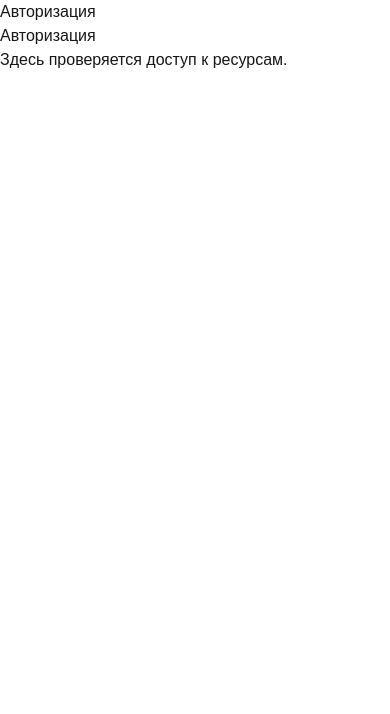
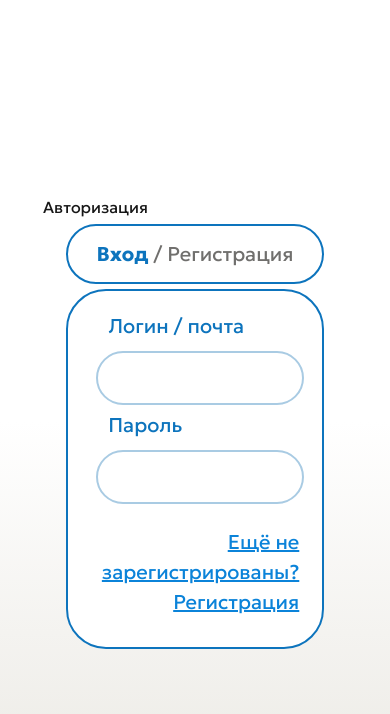
Before and after one commit to LeningradAfterTheVictory/Frontend, a Next.js app in the folder leningrad/: page /authorization in a window 390 px wide. Shown: the top 714 px of the page. Built offline with nearby package versions, Linux system fonts and the light colour scheme.

Commit message:
fix: added phone version

```diff
--- a/leningrad/app/authorization/page.js
+++ b/leningrad/app/authorization/page.js
@@ -1,8 +1,32 @@
-export default function AuthorizationPage() {
-    return (
-        <div>
-            <h1>Авторизация</h1>
-            <p>Здесь проверяется доступ к ресурсам.</p>
-        </div>
-    );
+import React from 'react';
+import './style.css';
+
+export default function AuthorizationPage()
+{
+    const backgroundTransition = React.createElement("div", {className: "transition"});
+    const enterText = React.createElement("div", {className: "enter_style"}, "Вход");
+    const regText = React.createElement("div", {className: "reg_style"}, " / Регистрация");
+    const enterSign = React.createElement("div", {className: "input_border1"}, enterText, regText);
+
+    const loginEmailLabelUnformatted = React.createElement("p", {className: "input_label"}, "Логин / почта");
+    const passwordLabelUnformatted = React.createElement("p", {className: "input_label"}, "Пароль");
+    const loginEmailLabel = React.createElement("div", {className: "input_left"}, loginEmailLabelUnformatted);
+    const passwordLabel = React.createElement("div", {className: "input_left"}, passwordLabelUnformatted);
+
+    const loginEmailInputboxUnformated = React.createElement("input", {type: "text", className: "input_text"});
+    const passwordInputboxUnformated = React.createElement("input", {type: "password", className: "input_text"});
+    const loginEmailInputbox = React.createElement("div", {className: "input_center"}, loginEmailInputboxUnformated);
+    const passwordInputbox = React.createElement("div", {className: "input_center"}, passwordInputboxUnformated);
+
+    const registrationHyperlink1 = React.createElement("a", {className: "hyper_register", href:"itmo.ru"}, "Ещё не зарегистрированы?");
+    const registrationHyperlink2 = React.createElement("a", {className: "hyper_register", href:"itmo.ru"}, "Регистрация");
+
+    const inputPart = React.createElement("div", {className: "input_piece"}, loginEmailLabel, loginEmailInputbox, passwordLabel, passwordInputbox)
+    const hyperPart = React.createElement("div", {className: "caution_buttons"}, registrationHyperlink1, registrationHyperlink2);
+    const inputBlock = React.createElement("div", {className: "input_border2"}, inputPart, hyperPart);
+
+    const authenticationBlocks = React.createElement("div", {className: "enter_sign"}, enterSign, inputBlock);
+    const authenticationPage = React.createElement("div", {className: "result_page"}, backgroundTransition, authenticationBlocks);
+
+    return authenticationPage;
 }
--- /dev/null
+++ b/leningrad/app/authorization/style.css
@@ -0,0 +1,154 @@
+@import url('https://fonts.googleapis.com/css2?family=Geologica:wght@400;700&display=swap');
+
+:root {
+    --main-color: #0D74BD;
+}
+
+html, body {
+    height: 100%;
+    width: 100%;
+    margin: 0;
+}
+
+.transition {
+    background: linear-gradient(#FFFFFF, #E9E7E1);
+    width: 100%;
+    height: 50%;
+    position: fixed;
+    top: 50%;
+    left: 0;
+    z-index: -1;
+}
+
+body {
+    display: flex;
+    align-items: center;
+    justify-content: center;
+    font-family: "Geologica";
+}
+
+.enter_sign {
+    display: flex;
+    flex-direction: column;
+    align-items: center;
+    width: 38%;
+    margin: 0;
+    font-size: 25px;
+}
+
+.input_border1 {
+    display: flex;
+    justify-content: center;
+
+    border: 2px solid var(--main-color);
+    border-radius: 40px;
+    width: 100%;
+    background-color:white;
+    text-align: left;
+    padding: 13px 0;
+
+    margin: 5px 0;
+}
+
+.enter_style {
+    font-weight: 700;
+    color: var(--main-color);
+}
+
+.reg_style {
+    font-weight: 400;
+    white-space: pre;
+    color: #706F6D;
+}
+
+.input_border2 {
+    color: var(--main-color);
+    display: flex;
+    flex-direction: column;
+    align-items: center;
+
+    border: 2px solid var(--main-color);
+    border-radius: 40px;
+    width: 100%;
+    background-color:white;
+    text-align: left;
+    margin: 0;
+}
+
+.input_piece {
+    width: 82%;
+    height: 100%;
+    font-weight: 400;
+    margin: 0;
+    padding-top: 6%;
+}
+
+.input_left {
+    display: flex;
+    justify-content: flex-start;
+    width: 100%;
+    margin: 5px;
+}
+.input_center {
+    display: flex;
+    justify-content: center;
+    width: 100%;
+    margin: 5px;
+}
+
+.input_label {
+    color: var(--main-color);
+    margin: 0 0 5px 6%;
+}
+
+.input_text {
+    border: 2px solid #A9CBE3;
+    border-radius: 40px;
+    padding: 10px 20px;
+    width: 100%;
+}
+
+input:focus {
+    border-color: var(--main-color);
+    outline : none;
+}
+
+.caution_buttons {
+    width: 82%;
+    display: flex;
+    flex-direction: column;
+    align-items: flex-end;
+    text-align: right;
+    justify-content: center;
+    color: var(--main-color);
+    margin: 0;
+    padding: 7% 0 12% 0;
+}
+
+.hyper_register {
+    color: #0B83D9;
+    font-weight: 300;
+    text-decoration-line: underline;
+    text-underline-offset: auto;
+    text-decoration-thickness: auto;
+    text-decoration-skip-ink: auto;
+}
+
+.result_page {
+    display: flex;
+    justify-content: center;
+    width: 100%;
+    height: 100%;
+    margin: 0;
+}
+
+@media screen and (max-width: 450px) {
+    .enter_sign {
+        width: 85%;
+        font-size: 20px;
+    }
+
+    .input_text {
+        font-size: 20px;
+    }
+}
```
